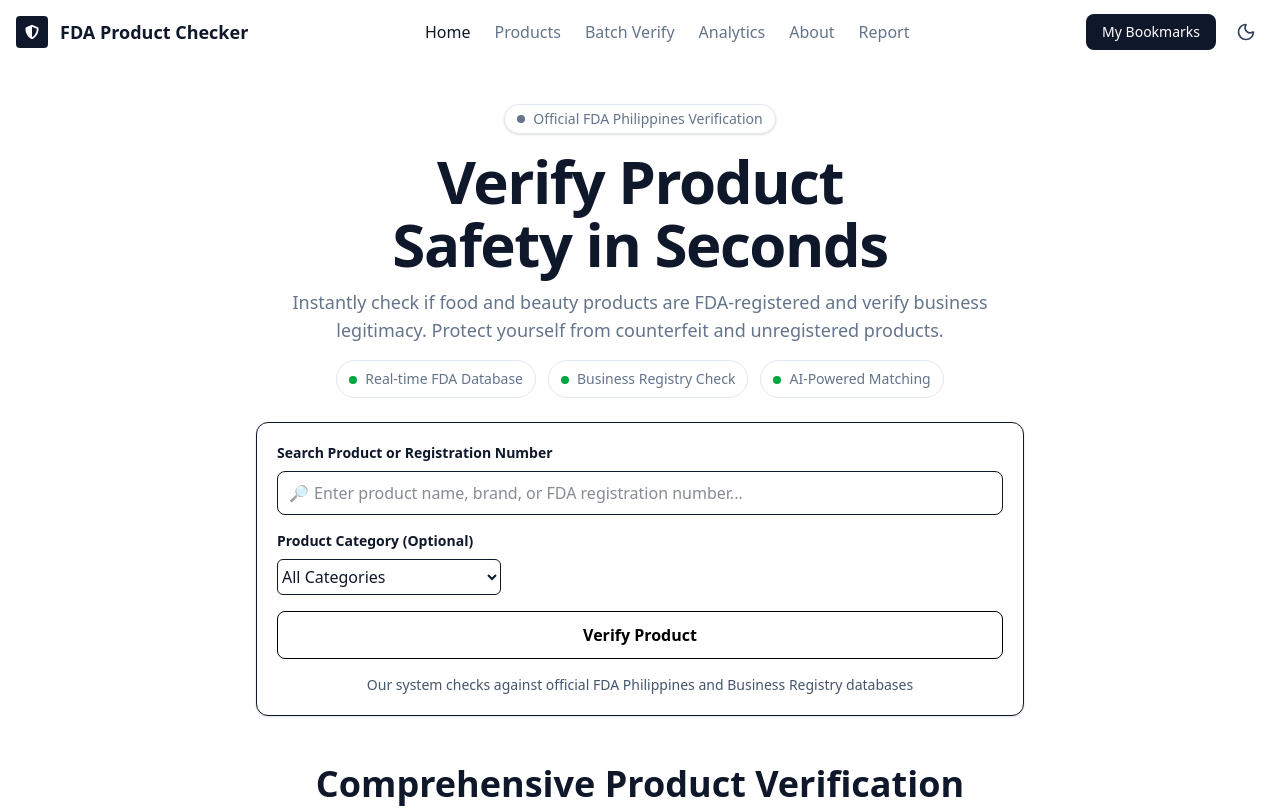
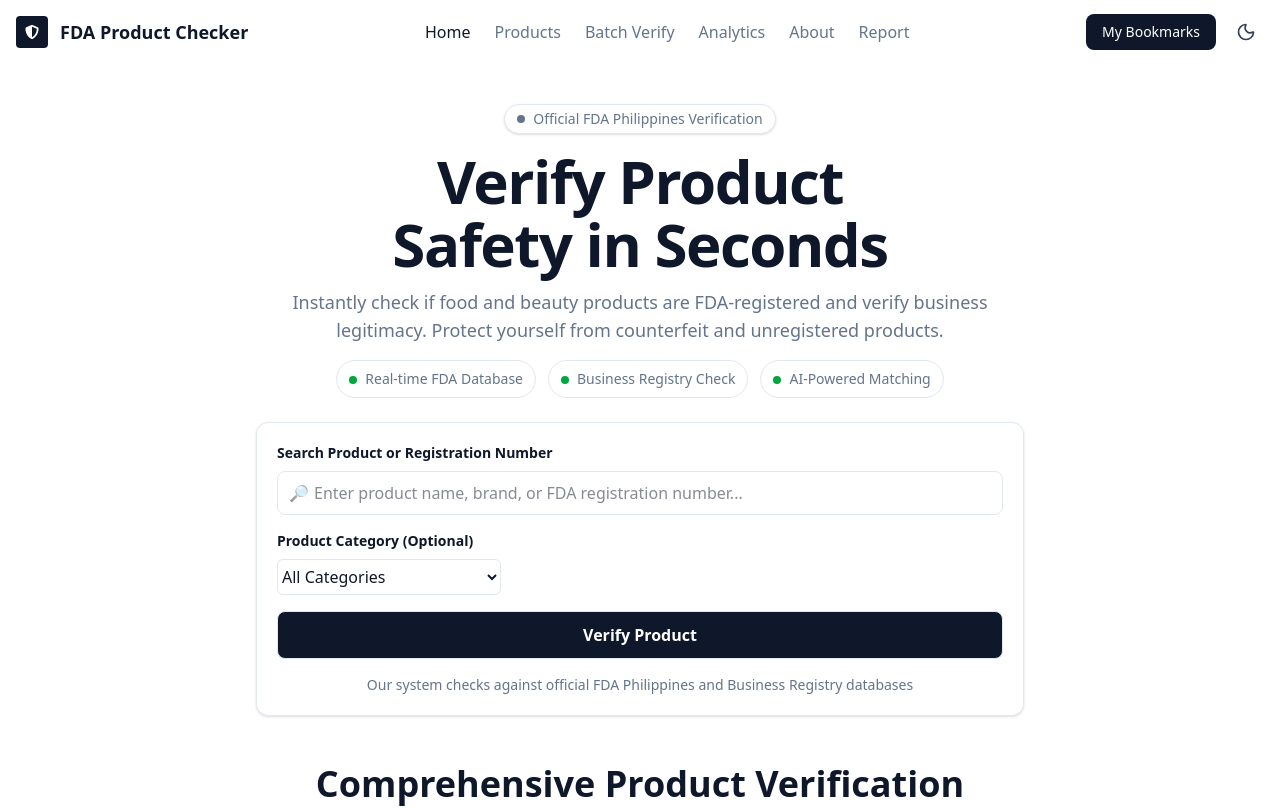
Before and after one commit to Neil-urk12/totoo-ba-web, a React (Vite) app: page / in a window 1280 px wide. Shown: the top 808 px of the page. Built offline with nearby package versions, Linux system fonts and the light colour scheme.

Commit message:
style: Update SearchForm component styles for improved theming and visual consistency

```diff
--- a/src/components/SearchForm.tsx
+++ b/src/components/SearchForm.tsx
@@ -6,7 +6,7 @@ export default function SearchForm() {
 
     return (
         <section className="flex justify-center">
-            <div className="w-full max-w-3xl bg-white border rounded-xl shadow-sm p-5 my-6">
+            <div className="w-full max-w-3xl border rounded-xl shadow-sm p-5 my-6 bg-card border-app">
                 <label className="text-sm font-semibold mb-2 block">Search Product or Registration Number</label>
                 <div className="relative mb-4">
                     <span className="absolute left-3 top-1/2 -translate-y-1/2 opacity-60">🔎</span>
@@ -14,7 +14,7 @@ export default function SearchForm() {
                         value={query}
                         onChange={(e) => setQuery(e.target.value)}
                         placeholder="Enter product name, brand, or FDA registration number..."
-                        className="w-full h-11 border rounded-lg pl-9 pr-3 text-base"
+                        className="w-full h-11 border bg-app text-base rounded-lg pl-9 pr-3 placeholder:text-muted border-app"
                     />
                 </div>
 
@@ -23,7 +23,7 @@ export default function SearchForm() {
                     <select
                         value={category}
                         onChange={(e) => setCategory(e.target.value)}
-                        className="w-56 h-9 border rounded-md"
+                        className="w-56 h-9 border rounded-md bg-app border-app"
                     >
                         <option>All Categories</option>
                         <option>Food</option>
@@ -33,11 +33,11 @@ export default function SearchForm() {
                     </select>
                 </div>
 
-                <button className="w-full h-12 inline-flex items-center justify-center gap-2 border rounded-lg bg-primary text-black font-semibold cursor-pointer transition-all duration-300 hover:bg-gray-100/50">
+                <button className="w-full h-12 inline-flex items-center justify-center gap-2 border rounded-lg font-semibold cursor-pointer transition-all duration-300 btn-invert border-app">
                     Verify Product
                 </button>
 
-                <p className="text-center text-slate-600 text-sm mt-4">Our system checks against official FDA Philippines and Business Registry databases</p>
+                <p className="text-center text-muted text-sm mt-4">Our system checks against official FDA Philippines and Business Registry databases</p>
             </div>
         </section>
     )
```
